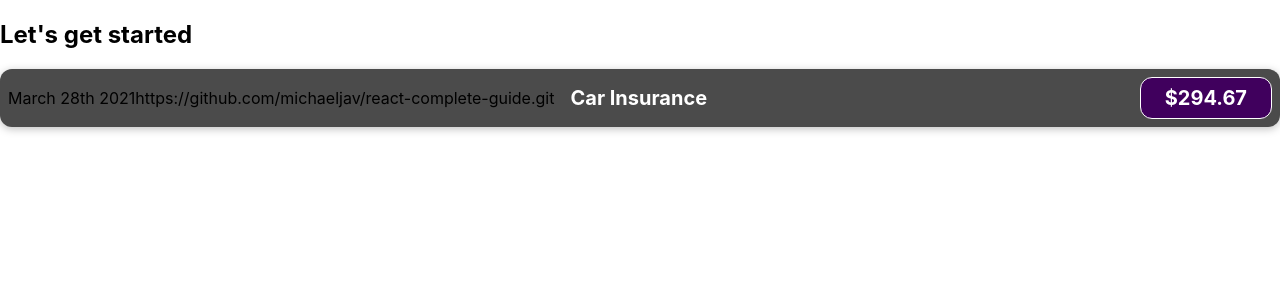
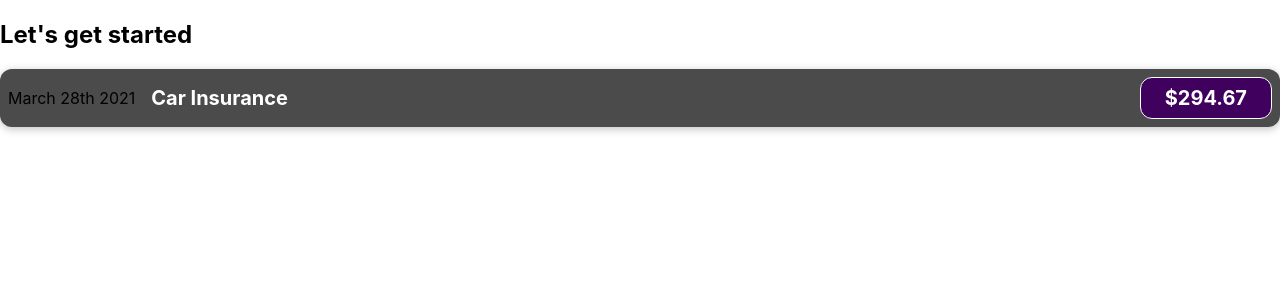
Before and after one commit to michaeljav/react-complete-guide, a React (Create React App) app: page / in a window 1280 px wide. Shown: the top 300 px of the page. Built offline with nearby package versions, Linux system fonts and the light colour scheme.

Commit message:
first second

```diff
--- a/src/components/ExpenseItem.js
+++ b/src/components/ExpenseItem.js
@@ -3,9 +3,7 @@ import './ExpenseItem.css';
 function ExpenseItem() {
   return (
     <div className='expense-item'>
-      <div>
-        March 28th 2021https://github.com/michaeljav/react-complete-guide.git
-      </div>
+      <div>March 28th 2021</div>
       <div className='expense-item__description'>
         <h2>Car Insurance</h2>
         <div className='expense-item__price'>$294.67</div>
```
